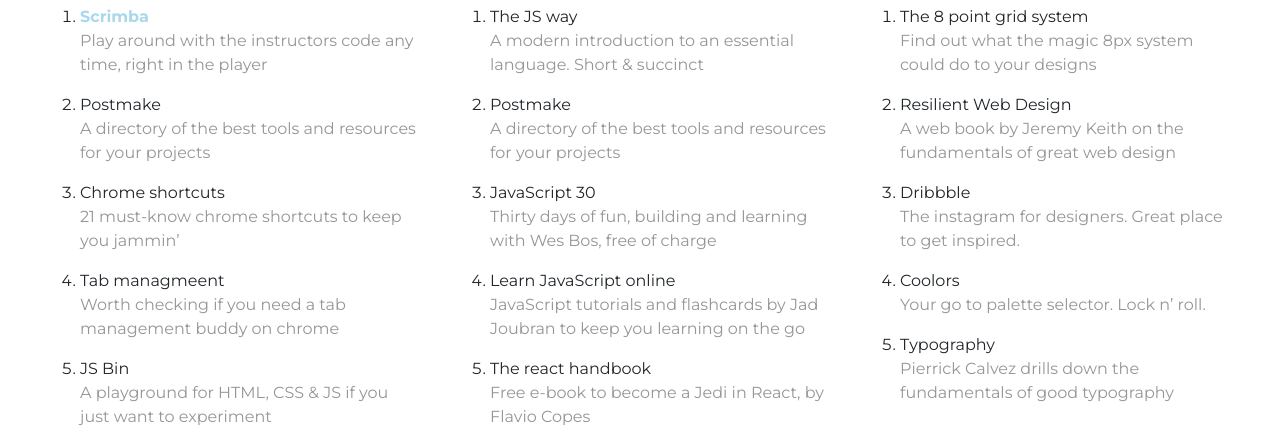
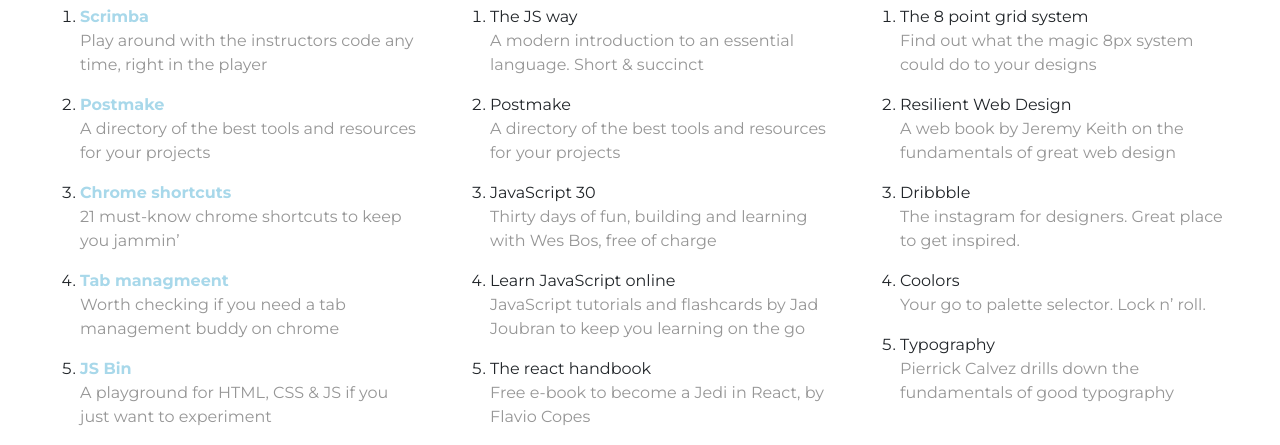
Before and after one commit to mostmojo/jamirito, a website: page index.html in a window 1280 px wide. Shown: the part 584-1029 px from the top of the page. Drawn offline with nearby package versions, Linux system fonts and the light colour scheme.

Commit message:
blueberry jam column links added

```diff
--- a/index.html
+++ b/index.html
@@ -52,17 +52,25 @@
 					<h4>Blueberry jam</h4>
 					<ol>
 						<li>
-						<a href="#">Scrimba</a>
+						<a href="https://scrimba.com/">Scrimba</a>
 							<p>Play around with the instructors code any time, right in the player</p>
 						</li>
-						<li>Postmake</li>
+						<li>
+							<a href="https://postmake.io/">Postmake</a>
 							<p>A directory of the best tools and resources for your projects</p>
-						<li>Chrome shortcuts</li>
+						</li>
+						<li>
+							<a href="https://www.cnet.com/how-to/21-chrome-shortcuts-you-need-to-know/">Chrome shortcuts</a>
 							<p>21 must-know chrome shortcuts to keep you jammin’</p>
-						<li>Tab managmeent</li>
+						</li>
+						<li>
+							<a href="https://workona.com/">Tab managmeent</a>
 							<p>Worth checking if you need a tab management buddy on chrome</p>
-						<li>JS Bin</li>
+						</li>
+						<li>
+							<a href="https://jsbin.com/?html,output">JS Bin</a>
 							<p>A playground for HTML, CSS & JS if you just want to experiment</p>
+						</li>
 					</ol>
 				</section>
 				<section class="col-4 col-sm-4 col-md-4 col-lg-4 column-two">
```
